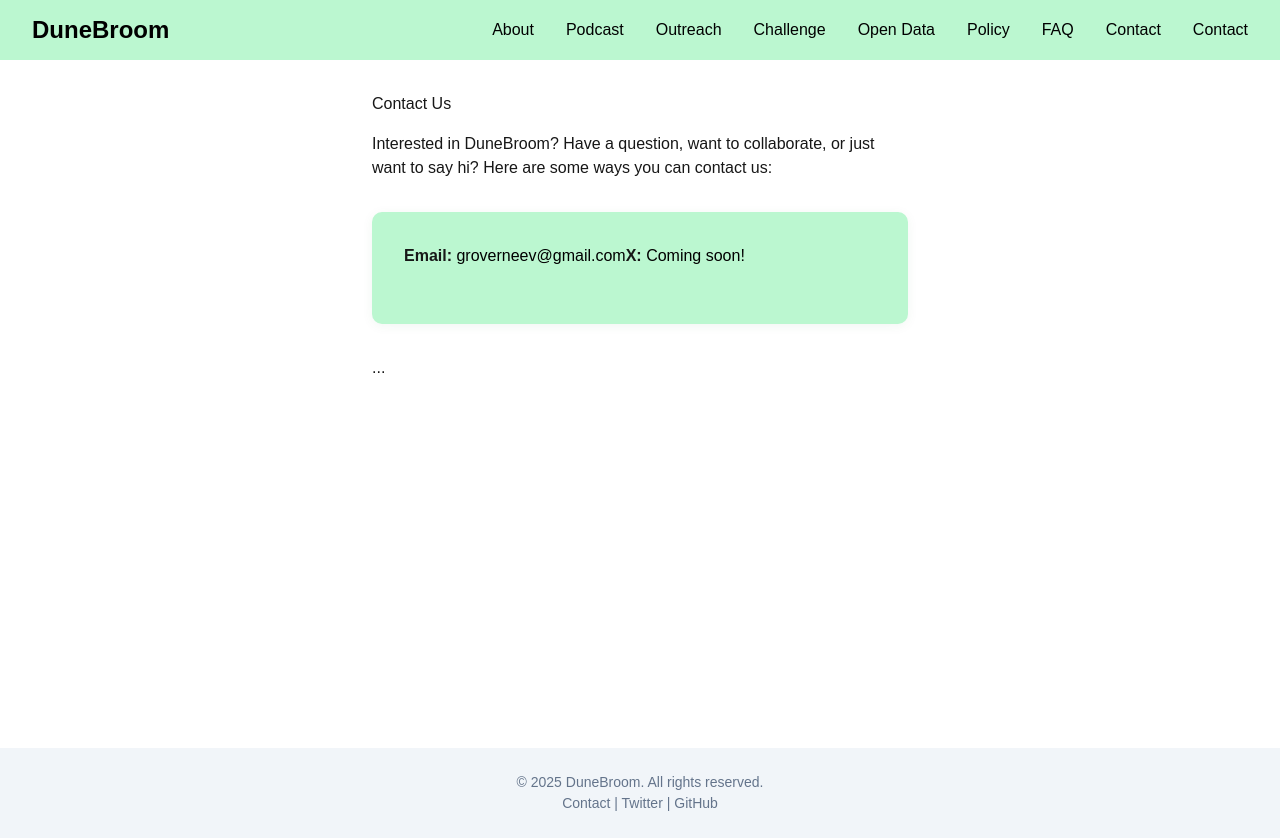
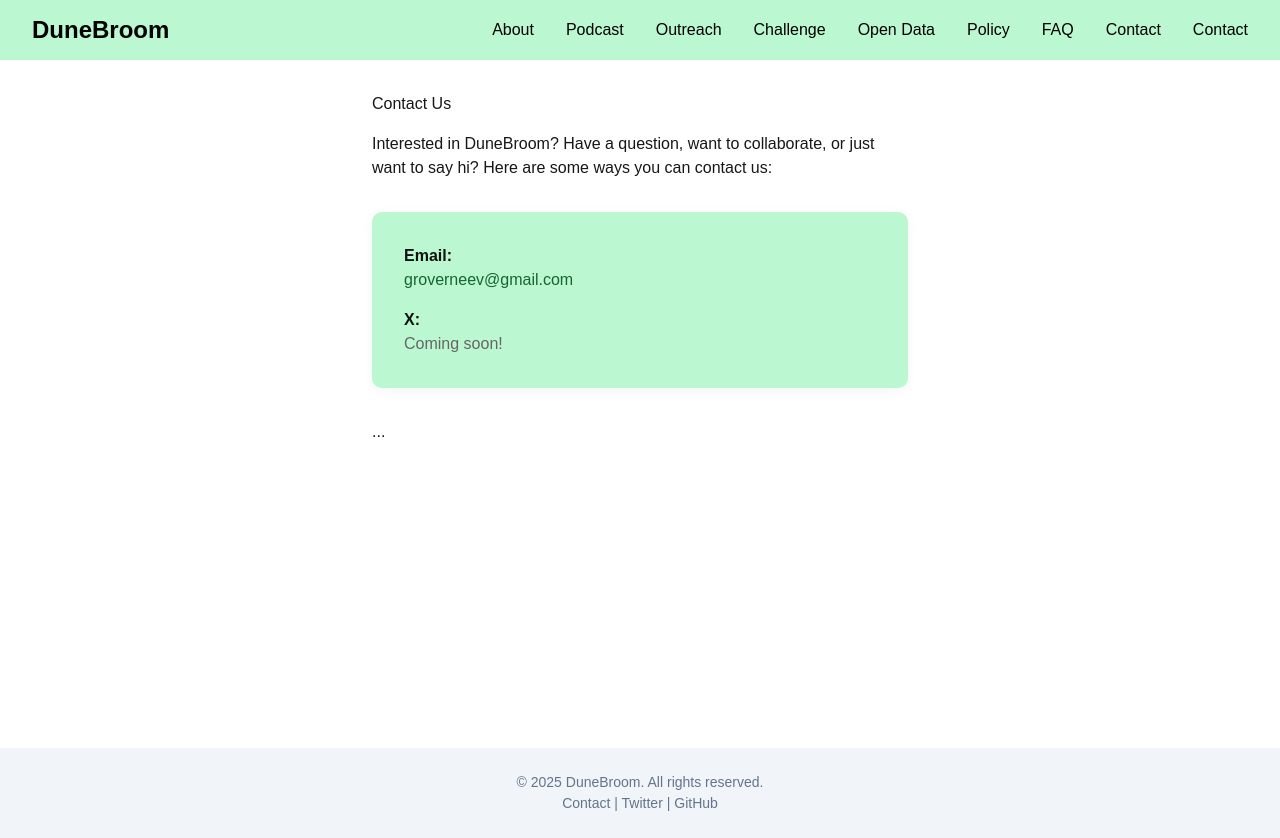
Before and after one commit to groverneev/DuneBroom_Website, a Next.js app: page /contact in a window 1280 px wide. Built offline with nearby package versions, Linux system fonts and the light colour scheme.

Commit message:
Add navigation bar to all pages

```diff
--- a/app/contact/page.tsx
+++ b/app/contact/page.tsx
@@ -16,14 +16,18 @@ export default function ContactPage() {
         padding: "2rem",
         background: "#bbf7d0",
         borderRadius: 10,
-        boxShadow: "0 2px 12px rgba(16,102,52,0.06)"
+        boxShadow: "0 2px 12px rgba(16,102,52,0.06)",
+        color: "#111" // sets all text to dark
       }}>
-        {/* Replace with your email */}
-        <strong>Email:</strong> <a href="mailto:groverneev@gmail.com" style={{ color: "#000000" }}>groverneev@gmail.com</a>
-        <strong>X:</strong> <a style={{ color: "#000000" }}>Coming soon!</a>
-
-        <br /><br />
-        {/* Optional: Embed a Google Form or Typeform */}
+        <div style={{ marginBottom: "1rem" }}>
+          <strong style={{ color: "#111" }}>Email:</strong><br />
+          <a href="mailto:groverneev@gmail.com" style={{ color: "#166534", fontWeight: 500 }}>groverneev@gmail.com</a>
+        </div>
+        <div>
+          <strong style={{ color: "#111" }}>X:</strong><br />
+          <span style={{ color: "#666", fontWeight: 500 }}>Coming soon!</span>
+        </div>
+        {/* Optional: Embed a Google Form or Typeform below */}
         {/* <iframe src="YOUR_FORM_LINK_HERE" width="100%" height="400" frameBorder="0" style={{border:0}} allowFullScreen></iframe> */}
       </div>
       <p>
```
